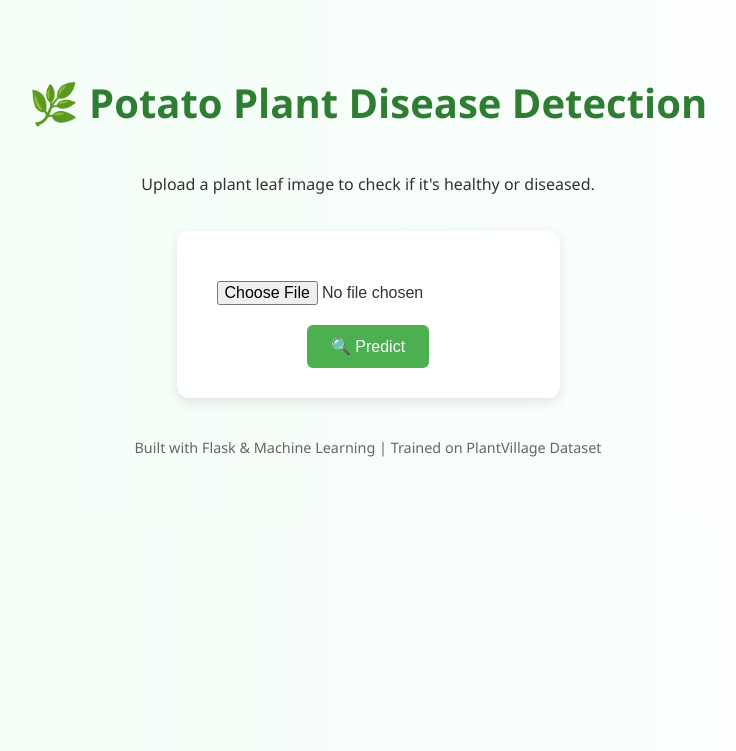
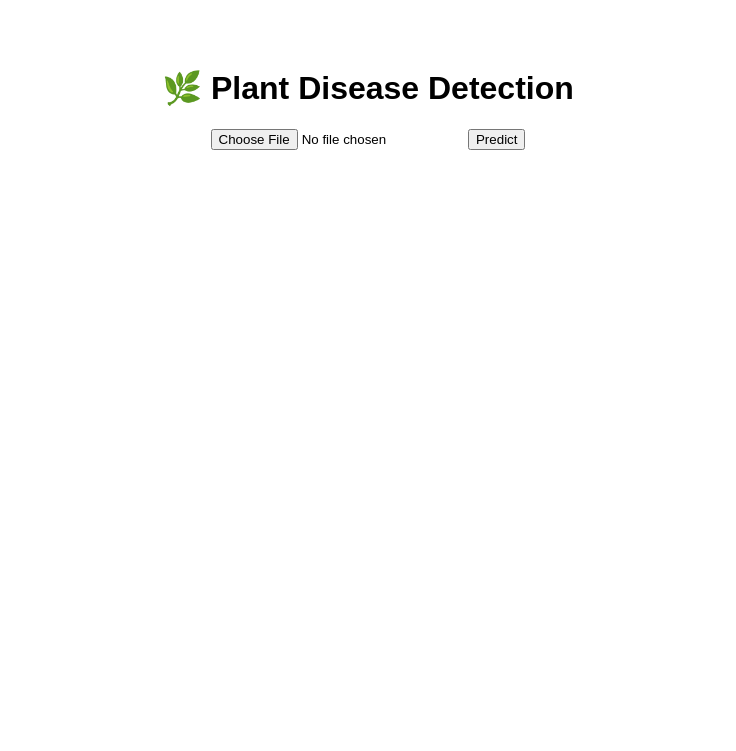
Before and after one commit to tejaswaniii/ml_plant_disease_checker_project, a Flask app: page / in a window 1280 px wide. Shown: the top 751 px of the page, without its empty margins (272-1008 px from the left). Run offline with Flask 3, Linux system fonts and the light colour scheme; parts of the project's set-up code (start-up, migrations or seed data) failed here and were passed over.

Commit message:
Update index.html

```diff
--- a/templates/index.html
+++ b/templates/index.html
@@ -2,126 +2,22 @@
 <html lang="en">
 <head>
     <meta charset="UTF-8">
-    <title> Potato Plant Disease Detector</title>
+    <title>Plant Disease Detector</title>
     <style>
-        body {
-            font-family: 'Segoe UI', sans-serif;
-            background: linear-gradient(to right, #f0fdf4, #ffffff);
-            color: #333;
-            display: flex;
-            flex-direction: column;
-            align-items: center;
-            padding: 40px;
-        }
-
-        h1 {
-            color: #2e7d32;
-            font-size: 2.5rem;
-        }
-
-        form {
-            background: #ffffff;
-            padding: 30px;
-            border-radius: 12px;
-            box-shadow: 0 4px 12px rgba(0,0,0,0.1);
-            margin-top: 20px;
-            text-align: center;
-        }
-
-        input[type="file"] {
-            margin: 10px 0;
-            padding: 10px;
-            border-radius: 6px;
-            font-size: 1rem;
-        }
-
-        button {
-            background-color: #4caf50;
-            color: white;
-            padding: 12px 24px;
-            border: none;
-            border-radius: 6px;
-            font-size: 1rem;
-            cursor: pointer;
-        }
-
-        button:hover {
-            background-color: #388e3c;
-        }
-
-        .preview {
-            margin-top: 20px;
-        }
-
-        .preview img {
-            max-width: 300px;
-            border-radius: 10px;
-            box-shadow: 0 2px 8px rgba(0,0,0,0.2);
-        }
-
-        .result {
-            margin-top: 30px;
-            background: #e8f5e9;
-            border-left: 6px solid #43a047;
-            padding: 20px;
-            border-radius: 8px;
-            width: 60%;
-        }
-
-        .note {
-            margin-top: 40px;
-            font-size: 0.9rem;
-            color: #666;
-        }
+        body { font-family: Arial, sans-serif; text-align: center; padding: 40px; }
+        img { max-width: 300px; margin-top: 20px; }
     </style>
 </head>
 <body>
-    <h1>🌿 Potato Plant Disease Detection</h1>
-    <p>Upload a plant leaf image to check if it's healthy or diseased.</p>
-
-    <form method="post" enctype="multipart/form-data" onsubmit="return validateForm()">
-        <input type="file" name="image" id="imageInput" accept="image/*" required onchange="previewImage(event)">
-        <br>
-        <button type="submit">🔍 Predict</button>
+    <h1>🌿 Plant Disease Detection</h1>
+    <form action="/predict" method="post" enctype="multipart/form-data">
+        <input type="file" name="image" required>
+        <button type="submit">Predict</button>
     </form>
 
-    <div class="preview" id="previewContainer" style="display: none;">
-        <h3>📸 Image Preview:</h3>
-        <img id="previewImage" src="#" alt="Preview">
-    </div>
-
     {% if prediction %}
-        <div class="result">
-            <h2>🩺 Prediction: <strong>{{ prediction }}</strong></h2>
-            <img src="{{ image_path }}" alt="Predicted Leaf" width="300">
-        </div>
+        <h2>Prediction: {{ prediction }}</h2>
+        <img src="{{ image_path }}" alt="Uploaded Leaf">
     {% endif %}
-
-    <p class="note">Built with Flask & Machine Learning | Trained on PlantVillage Dataset </p>
-
-    <script>
-        function previewImage(event) {
-            const file = event.target.files[0];
-            const preview = document.getElementById('previewImage');
-            const container = document.getElementById('previewContainer');
-            if (file) {
-                const reader = new FileReader();
-                reader.onload = function () {
-                    preview.src = reader.result;
-                    container.style.display = 'block';
-                }
-                reader.readAsDataURL(file);
-            }
-        }
-
-        function validateForm() {
-            const input = document.getElementById('imageInput');
-            if (!input.value) {
-                alert("Please upload an image before submitting.");
-                return false;
-            }
-            return true;
-        }
-    </script>
 </body>
 </html>
```
